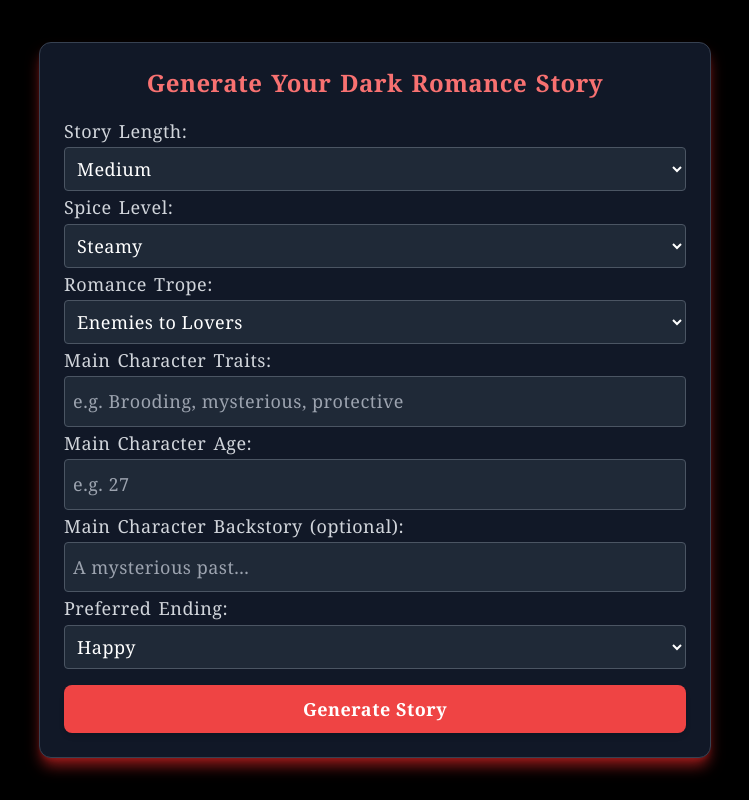
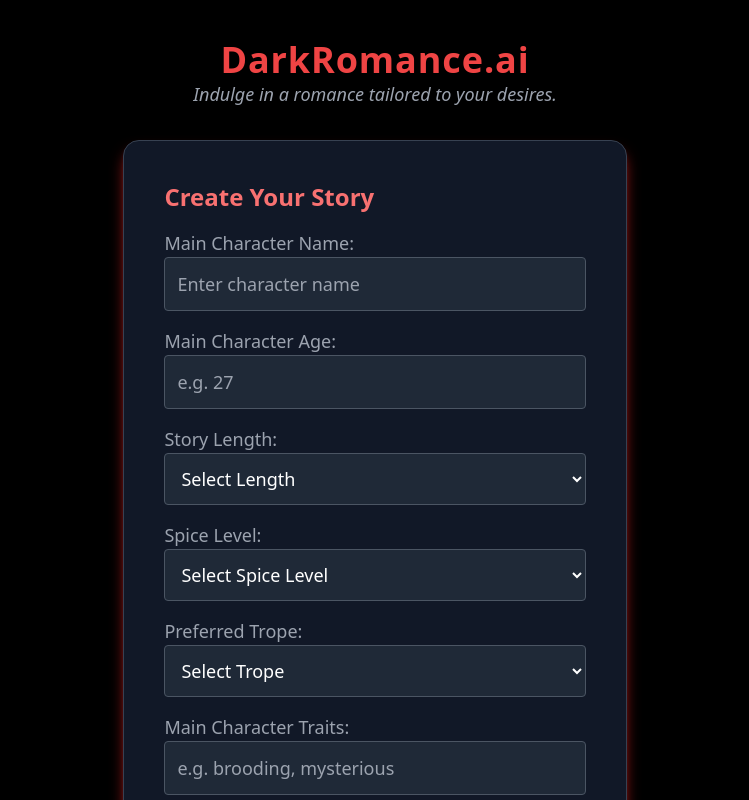
Before and after one commit to kaelsinister/darkromance-backend, a Next.js app in the folder frontend/: page / in a window 1280 px wide. Shown: the top 800 px of the page, without its empty margins (265-1014 px from the left). Built offline with nearby package versions, Linux system fonts and the light colour scheme.

Commit message:
Added custom character name, improved UI, and updated backend story generation

```diff
--- a/frontend/src/app/globals.css
+++ b/frontend/src/app/globals.css
@@ -2,66 +2,63 @@
 @tailwind components;
 @tailwind utilities;
 
-/* 🎨 Custom Styling for Dark, Elegant Aesthetic */
+/* 🌑 High-End Modern Background */
 body {
-  @apply bg-black text-gray-300 flex items-center justify-center min-h-screen p-4;
-  font-family: "Georgia", serif;
+  @apply bg-black text-gray-300 flex flex-col items-center justify-center min-h-screen p-6;
 }
 
-/* 🖤 Story & Form Container */
-.story-container {
-  @apply bg-gray-900 shadow-lg shadow-red-800 rounded-xl p-6 max-w-2xl w-full border border-gray-700 transition-all leading-relaxed text-lg text-gray-300;
-  opacity: 0;
-  transform: translateY(10px);
-  animation: fadeIn 0.5s ease-out forwards;
-  line-height: 1.8;
-  letter-spacing: 0.5px;
-  word-spacing: 2px;
+/* 🖤 Header Styling */
+.header {
+  @apply text-center mb-8;
 }
 
-.story-container p {
-  text-indent: 20px; /* Indent first line of each paragraph */
-  margin-bottom: 1rem;
+.header h1 {
+  @apply text-4xl font-extrabold text-red-500 tracking-wide;
 }
 
-/* 🌹 Form Title */
-.story-container h1 {
-  @apply text-red-400 text-2xl font-bold text-center mb-4;
+.header p {
+  @apply text-lg text-gray-400 italic;
 }
 
-/* 📜 Input Fields */
-input, select {
-  @apply w-full p-2 border border-gray-600 bg-gray-800 text-white rounded focus:ring-2 focus:ring-red-400 transition;
+/* 🏛️ Story Input Form */
+.story-container {
+  @apply bg-gray-900 shadow-lg shadow-red-700 rounded-2xl p-10 max-w-3xl w-full border border-gray-700 transition-all text-lg text-gray-300;
 }
 
-/* 🔥 Enhanced Button Styling */
+/* ✍️ Input Fields */
+input, select, textarea {
+  @apply w-full p-3 border border-gray-600 bg-gray-800 text-white rounded focus:ring-2 focus:ring-red-400 transition;
+}
+
+/* 🔥 Glowing Gradient Buttons */
 button {
-  @apply w-full bg-red-500 hover:bg-red-600 text-white font-semibold py-2 rounded-lg shadow-md transition-all duration-200 ease-in-out;
+  @apply w-full bg-gradient-to-r from-red-600 to-rose-500 hover:from-red-700 hover:to-rose-600 text-white font-semibold py-3 rounded-lg shadow-lg transition-all duration-200 ease-in-out;
   transform: scale(1);
 }
 
 button:hover {
-  transform: scale(1.05); /* Slight enlargement on hover */
+  transform: scale(1.05);
 }
 
 button:active {
-  transform: scale(0.95); /* Subtle press effect */
+  transform: scale(0.95);
 }
 
-/* ✨ Mobile Adjustments */
-@media (max-width: 768px) {
-  .story-container {
-    @apply w-full p-4;
-  }
+/* 📜 Story Output */
+.story-output {
+  @apply bg-gray-900 shadow-md shadow-red-700 rounded-2xl p-8 mt-8 w-full border border-gray-700 leading-relaxed text-lg;
+  opacity: 0;
+  transform: translateY(10px);
+  animation: fadeIn 0.5s ease-out forwards;
 }
 
-/* 🔄 Loader Animation */
+/* 🔄 Elegant Loader Animation */
 .loader {
   border: 3px solid rgba(255, 255, 255, 0.2);
   border-top: 3px solid #ff4d4d;
   border-radius: 50%;
-  width: 24px;
-  height: 24px;
+  width: 20px;
+  height: 20px;
   animation: spin 1s linear infinite;
 }
 
@@ -81,3 +78,10 @@ button:active {
     transform: translateY(0);
   }
 }
+
+/* ✨ Mobile Adjustments */
+@media (max-width: 768px) {
+  .story-container {
+    @apply w-full p-4;
+  }
+}
--- a/frontend/src/app/page.js
+++ b/frontend/src/app/page.js
@@ -1,110 +1,152 @@
 "use client";
-
 import { useState } from 'react';
 
 export default function Home() {
   const [formData, setFormData] = useState({
-    length: "Medium",
-    spiceLevel: "Steamy",
-    trope: "Enemies to Lovers",
+    length: "",
+    spiceLevel: "",
+    trope: "",
+    customTrope: "",
+    characterName: "",
+    characterAge: "",
     characterTraits: "",
-    characterAge: "",
     characterBackstory: "",
-    ending: "Happy",
+    ending: "",
   });
 
+  const [story, setStory] = useState("");
   const [loading, setLoading] = useState(false);
-  const [story, setStory] = useState("");
 
-  const generateStory = async (continueStory = false) => {
+  const handleChange = (e) => {
+    setFormData({ ...formData, [e.target.name]: e.target.value });
+  };
+
+  const handleSubmitForm = async (e) => {
+    e.preventDefault();
     setLoading(true);
 
-    const requestBody = continueStory
-      ? { ...formData, continueFrom: story }
-      : formData;
+    const requestData = { ...formData };
+    if (formData.trope === "Other") {
+      requestData.trope = formData.customTrope;
+    }
 
-    const response = await fetch("https://darkromance-backend.onrender.com/generate-story/", {
+    const response = await fetch("http://localhost:8000/generate-story/", {
       method: "POST",
       headers: { "Content-Type": "application/json" },
-      body: JSON.stringify(requestBody),
+      body: JSON.stringify(requestData),
     });
 
     const data = await response.json();
-    setStory((prevStory) => (continueStory ? `${prevStory}\n\n${data.story}` : data.story));
     setLoading(false);
+
+    if (data.story) {
+      setStory(data.story);
+    } else {
+      setStory("An error occurred. Please try again.");
+    }
   };
 
   return (
-    <div className="story-container">
-      <h1>Generate Your Dark Romance Story</h1>
+    <div className="min-h-screen bg-black text-gray-300 flex flex-col items-center justify-center p-4">
+      <div className="header mb-8">
+        <h1 className="text-4xl text-red-400 font-bold">DarkRomance.ai</h1>
+        <p className="italic">Indulge in a romance tailored to your desires.</p>
+      </div>
 
-      <label>Story Length:</label>
-      <select value={formData.length} onChange={(e) => setFormData({ ...formData, length: e.target.value })}>
-        <option>Short</option>
-        <option>Medium</option>
-        <option>Long</option>
+      <form onSubmit={handleSubmitForm} className="story-container">
+        <h2 className="text-2xl font-semibold text-red-400 mb-4">Create Your Story</h2>
+
+        <label className="block text-gray-400">Main Character Name:</label>
+        <input type="text" name="characterName" placeholder="Enter character name" className="mb-4" onChange={handleChange} />
+
+        <label className="block text-gray-400">Main Character Age:</label>
+        <input
+          type="number"
+          name="characterAge"
+          placeholder="e.g. 27"
+          className="mb-4"
+          onChange={handleChange}
+        />
+
+        <label className="block text-gray-400">Story Length:</label>
+        <select name="length" onChange={handleChange} className="mb-4">
+          <option value="">Select Length</option>
+          <option value="Short">Short</option>
+          <option value="Medium">Medium</option>
+          <option value="Long">Long</option>
         </select>
 
-      <label>Spice Level:</label>
-      <select value={formData.spiceLevel} onChange={(e) => setFormData({ ...formData, spiceLevel: e.target.value })}>
-        <option>Mild</option>
-        <option>Steamy</option>
-        <option>Explicit</option>
+        <label className="block text-gray-400">Spice Level:</label>
+        <select name="spiceLevel" onChange={handleChange} className="mb-4">
+          <option value="">Select Spice Level</option>
+          <option value="Mild">Mild</option>
+          <option value="Medium">Medium</option>
+          <option value="High">High</option>
         </select>
 
-      <label>Romance Trope:</label>
-      <select value={formData.trope} onChange={(e) => setFormData({ ...formData, trope: e.target.value })}>
-        <option>Enemies to Lovers</option>
-        <option>Forbidden Love</option>
-        <option>Billionaire & Bodyguard</option>
-        <option>Vampire Romance</option>
-        <option>Arranged Marriage</option>
+        <label className="block text-gray-400">Preferred Trope:</label>
+        <select name="trope" onChange={handleChange} className="mb-4">
+          <option value="">Select Trope</option>
+          <option value="Enemies to Lovers">Enemies to Lovers</option>
+          <option value="Fake Relationship">Fake Relationship</option>
+          <option value="Forbidden Love">Forbidden Love</option>
+          <option value="Friends to Lovers">Friends to Lovers</option>
+          <option value="Royal Romance">Royal Romance</option>
+          <option value="Secret Identity">Secret Identity</option>
+          <option value="Second Chance">Second Chance Romance</option>
+          <option value="Other">Other (Specify Below)</option>
         </select>
 
-      <label>Main Character Traits:</label>
+        {formData.trope === "Other" && (
           <input
-        value={formData.characterTraits}
-        onChange={(e) => setFormData({ ...formData, characterTraits: e.target.value })}
-        placeholder="e.g. Brooding, mysterious, protective"
+            type="text"
+            name="customTrope"
+            placeholder="Enter custom trope"
+            className="mb-4"
+            onChange={handleChange}
+          />
+        )}
+
+        <label className="block text-gray-400">Main Character Traits:</label>
+        <input
+          type="text"
+          name="characterTraits"
+          placeholder="e.g. brooding, mysterious"
+          className="mb-4"
+          onChange={handleChange}
         />
 
-      <label>Main Character Age:</label>
+        <label className="block text-gray-400">Main Character Backstory:</label>
+        <textarea
+          name="characterBackstory"
+          placeholder="Brief backstory..."
+          className="mb-4"
+          onChange={handleChange}
+        ></textarea>
+
+        <label className="block text-gray-400">Preferred Ending:</label>
         <input
-        type="number"
-        value={formData.characterAge}
-        onChange={(e) => setFormData({ ...formData, characterAge: e.target.value })}
-        placeholder="e.g. 27"
+          type="text"
+          name="ending"
+          placeholder="e.g. happy, tragic"
+          className="mb-6"
+          onChange={handleChange}
         />
 
-      <label>Main Character Backstory (optional):</label>
-      <input
-        type="text"
-        value={formData.characterBackstory}
-        onChange={(e) => setFormData({ ...formData, characterBackstory: e.target.value })}
-        placeholder="A mysterious past..."
-      />
+        <button
+          type="submit"
+          className="w-full bg-gradient-to-r from-red-500 to-red-600 hover:from-red-600 hover:to-red-700 text-white font-semibold py-3 rounded-lg shadow-lg transition-transform duration-200 ease-in-out"
+        >
+          Generate Story
+        </button>
+      </form>
 
-      <label>Preferred Ending:</label>
-      <select value={formData.ending} onChange={(e) => setFormData({ ...formData, ending: e.target.value })}>
-        <option>Happy</option>
-        <option>Bittersweet</option>
-        <option>Tragic</option>
-      </select>
-
-      <div className="my-4"></div>
-
-      <button onClick={() => generateStory(false)} disabled={loading}>
-        {loading ? <div className="loader"></div> : "Generate Story"}
-      </button>
+      {loading && <div className="loader mt-6"></div>}
 
       {story && (
-        <div className="mt-6">
-          {story.split("\n").map((p, i) => (
-            <p key={i} className="mb-4">{p}</p>
-          ))}
-          <button className="mt-4" onClick={() => generateStory(true)} disabled={loading}>
-            {loading ? <div className="loader"></div> : "Continue Story"}
-          </button>
+        <div className="story-container mt-8">
+          <h2 className="text-2xl text-red-400 font-semibold mb-4">Your Story:</h2>
+          <p>{story}</p>
         </div>
       )}
     </div>
```
Also changed, not shown: 1 other file (tests, documents, lock files or other folders). Lines whose indentation alone changed are shown as unchanged.
